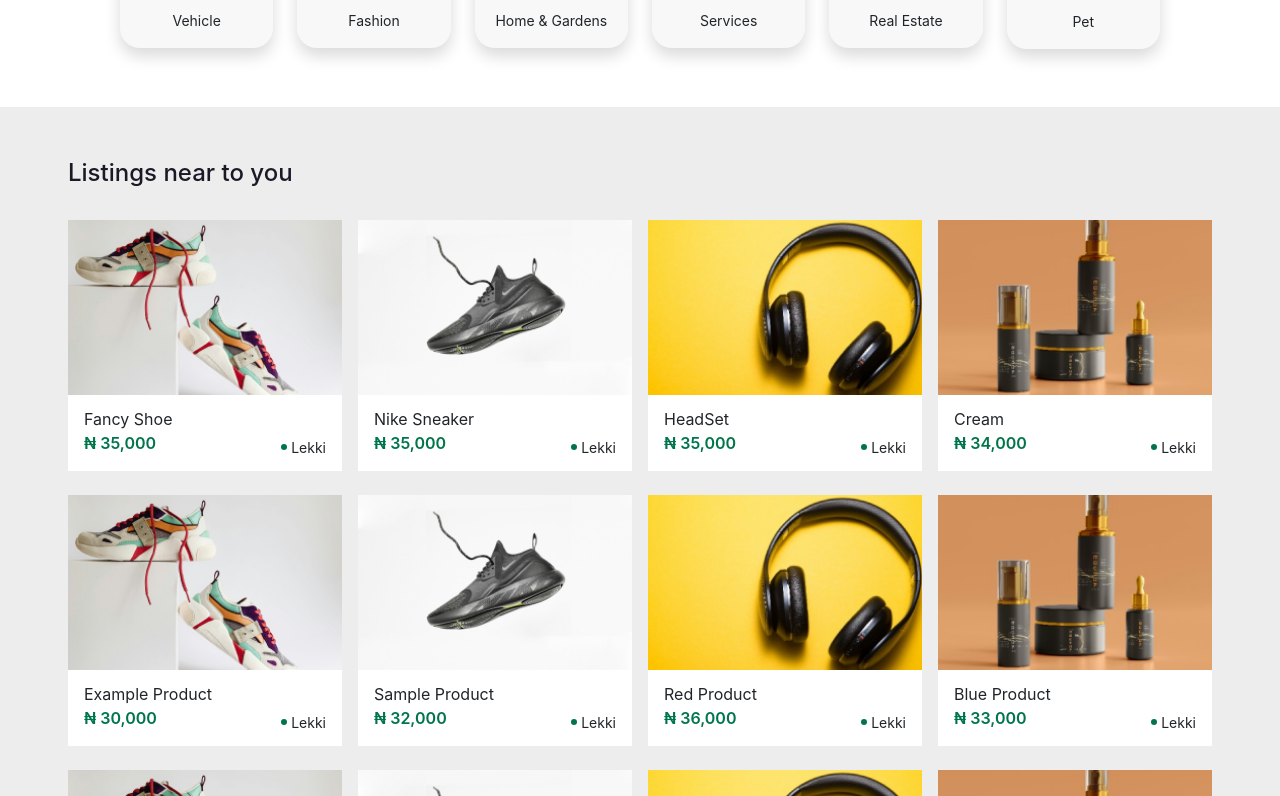
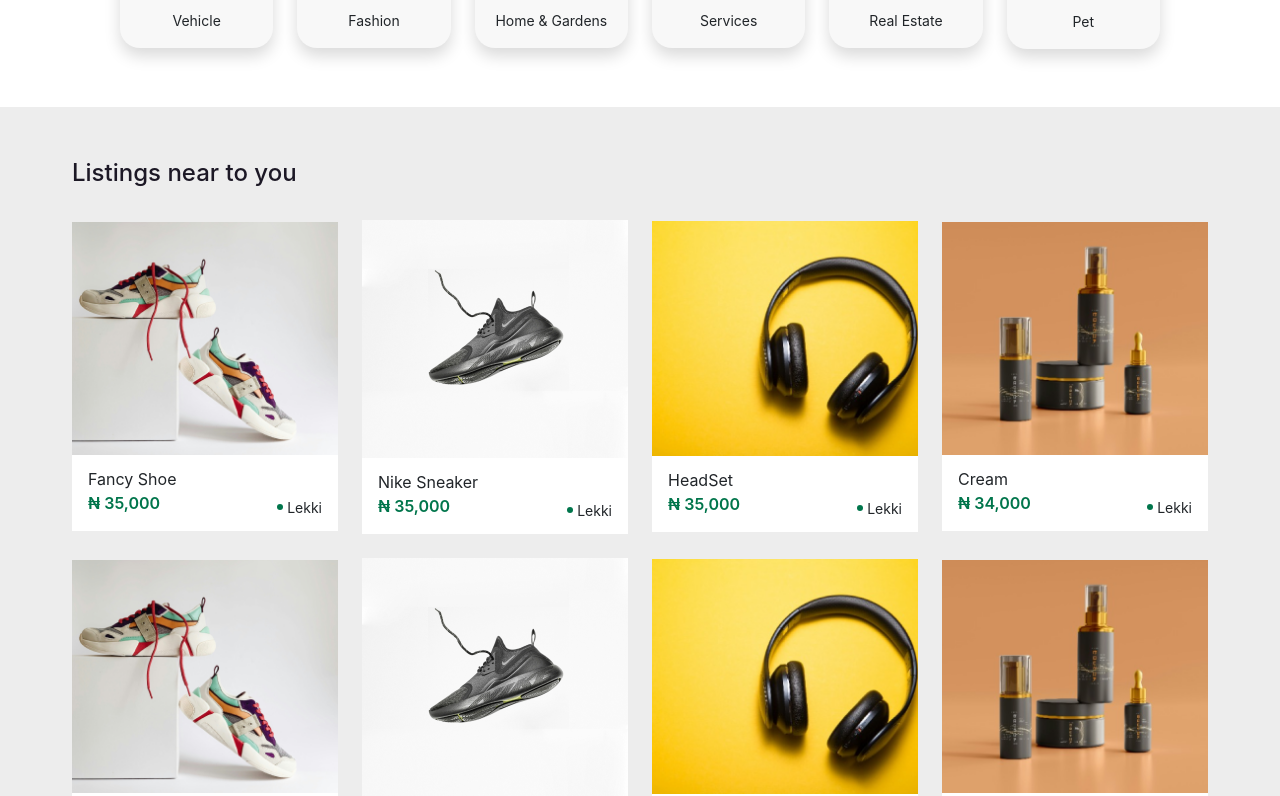
Before and after one commit to pesesu/fliptit-frotend, a React (Create React App) app: page / in a window 1280 px wide. Shown: the part 504-1300 px from the top of the page. Built offline with nearby package versions, Linux system fonts and the light colour scheme.

Commit message:
modified listing card

```diff
--- a/src/index.css
+++ b/src/index.css
@@ -68,7 +68,7 @@ code {
 
 .product-cards img{
   width: 100%;
-  max-height: 175px;
+  /* max-height: 200px; */
   object-fit: cover !important;
 }
 
--- a/src/pages/LandingPage.jsx
+++ b/src/pages/LandingPage.jsx
@@ -109,7 +109,7 @@ const LandingPage = () => {
       {/* Products */}
       <div style={{ background: "#EDEDED", padding: "52px 0" }}>
         <div className="container-fluid">
-          <div className="row g-3 mx-md-5 align-items-center justify-content-center">
+          <div className="row g-4 mx-md-5 align-items-center justify-content-center">
             <h4>Listings near to you</h4>
             {productsData.map((products) => (
               <div key={products.id} className="col-md-4 col-lg-3 mt-4">
```
